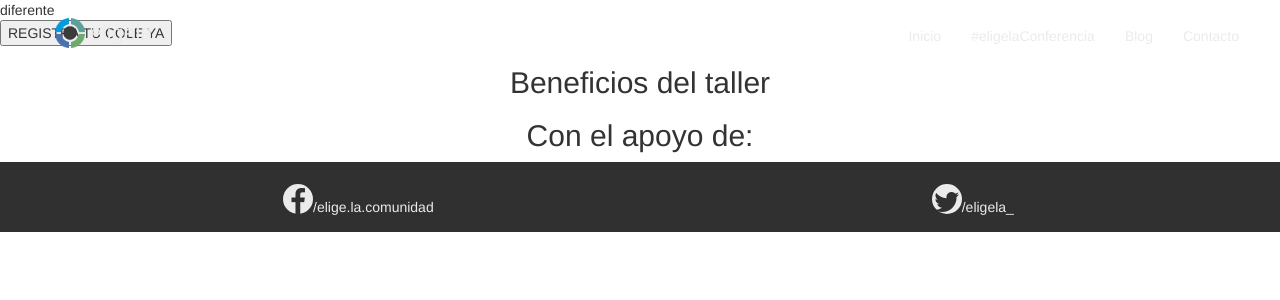
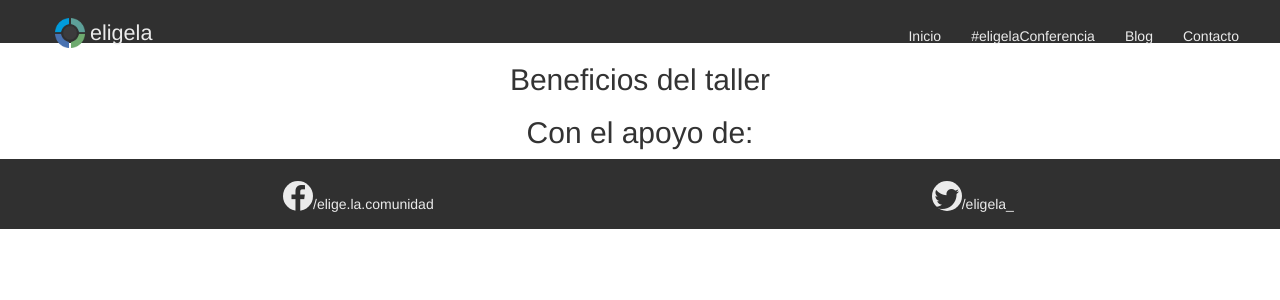
Before and after one commit to SrFuego/eligela, a Django app: template apps/principal/templates/principal/conferencia.html in a window 1280 px wide. Shown: the top 300 px of the page. Run offline with Django 3.2, Linux system fonts and the light colour scheme; the template is opened without the code that fills it, so the values that code supplies are empty; parts of the project's set-up code (start-up, migrations or seed data) failed here and were passed over; some libraries are stand-ins or nearby versions.

Commit message:
empezando las carreras

```diff
--- a/apps/principal/admin.py
+++ b/apps/principal/admin.py
@@ -4,3 +4,4 @@ from apps.principal import models
 
 admin.site.register(models.Beneficio)
 admin.site.register(models.Colaborador)
+admin.site.register(models.Carrera)
--- a/apps/principal/static/principal/css/estilos.css
+++ b/apps/principal/static/principal/css/estilos.css
@@ -124,6 +124,11 @@ footer > div > a {
   margin: 0;
 }
 
+.fondo-menu {
+  background-color: #303030;
+  height: 43px;
+}
+
 @media (min-width: 481px) {
   .bg_top{
     height: 363px;
--- a/apps/principal/templates/principal/base.html
+++ b/apps/principal/templates/principal/base.html
@@ -43,7 +43,6 @@
       </nav>
     </header>
     {% block encabezado %}{% endblock %}
-    </header>
     {% block cuerpo %}{% endblock %}
     <footer>
       <div class="row">
--- a/apps/principal/templates/principal/conferencia.html
+++ b/apps/principal/templates/principal/conferencia.html
@@ -8,8 +8,7 @@
 {% block titulo %}Conferencia{% endblock %}
 
 {% block encabezado %}
-<div>diferente</div>
-<button>REGISTRA TU COLE YA</button>
+<div class="fondo-menu"></div>
 {% endblock %}
 
 {% block cuerpo %}
```
